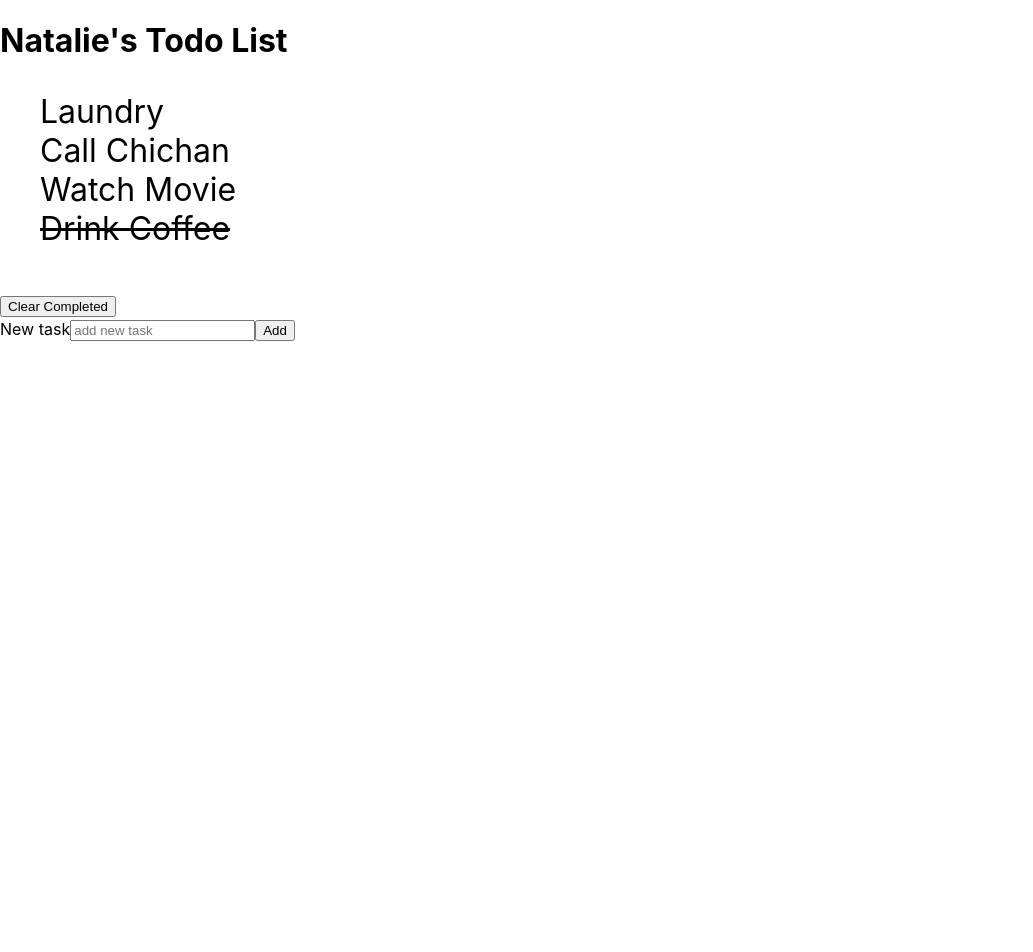
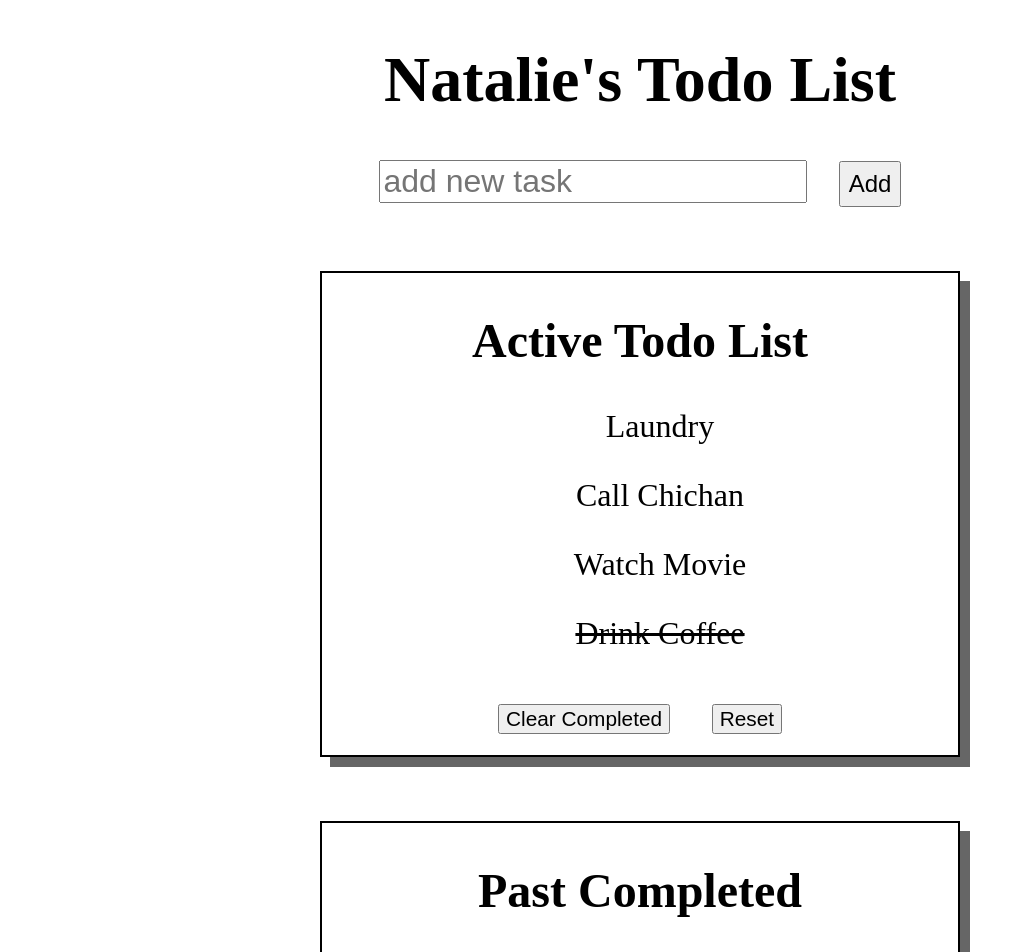
Before and after one commit to nrojas113/todolist-reacthooks, a React (Create React App) app: page / in a window 1280 px wide. Shown: the top 952 px of the page, without its empty margins (0-1033 px from the left). Before the commit the page ends 800 px from the top, so only its background shows below. Built offline with nearby package versions, Linux system fonts and the light colour scheme.

Commit message:
Styling added & Delete all button added

```diff
--- a/src/App.js
+++ b/src/App.js
@@ -33,7 +33,6 @@ function App() {
 
   const toggleComplete = (evt, todo) => {
     let updatedTodo = { ...todo, complete: !todo.complete };
-    console.log(updatedTodo);
     const updatedTodos = todos.map((todo) => {
       if (todo.id === updatedTodo.id) {
         todo = updatedTodo;
@@ -51,15 +50,20 @@ function App() {
     setTodos(notCompleted);
   };
 
+  const deleteAllTodos = () => {
+    setTodos([]);
+  };
+
   return (
     <div>
       <Header />
+      <AddForm input={input} setInput={setInput} addTodo={addTodo} />
       <TodoList
         todos={todos}
         toggleComplete={toggleComplete}
         clearCompleted={clearCompleted}
+        deleteAllTodos={deleteAllTodos}
       />
-      <AddForm input={input} setInput={setInput} addTodo={addTodo} />
       <Completed completedTodos={completedTodos} />
     </div>
   );
--- a/src/component/AddForm.js
+++ b/src/component/AddForm.js
@@ -10,7 +10,7 @@ function AddForm({ setInput, input, addTodo }) {
     setInput("");
   };
   return (
-    <section>
+    <section id="addform">
       <form onSubmit={handleSubmit}>
         <label>New task</label>
         <input
--- a/src/component/Completed.js
+++ b/src/component/Completed.js
@@ -3,7 +3,8 @@ import SingleTodo from "./SingleTodo";
 
 function Completed({ completedTodos }) {
   return (
-    <section>
+    <section id="completedTodos">
+      <h1>Past Completed</h1>
       <ul>
         {completedTodos.map((completedTodo) => (
           <SingleTodo key={completedTodo.id} todo={completedTodo} />
--- a/src/component/TodoList.js
+++ b/src/component/TodoList.js
@@ -1,9 +1,10 @@
 import React from "react";
 import SingleTodo from "./SingleTodo";
 
-function TodoList({ todos, toggleComplete, clearCompleted }) {
+function TodoList({ todos, toggleComplete, clearCompleted, deleteAllTodos }) {
   return (
     <section id="todolist">
+      <h1>Active Todo List</h1>
       <ul>
         {todos.map((todo) => {
           return (
@@ -18,6 +19,9 @@ function TodoList({ todos, toggleComplete, clearCompleted }) {
       <button type="button" onClick={clearCompleted}>
         Clear Completed
       </button>
+      <button type="button" onClick={deleteAllTodos}>
+        Reset
+      </button>
     </section>
   );
 }
--- a/src/index.css
+++ b/src/index.css
@@ -1,18 +1,60 @@
 body {
   margin: 0;
-  font-family: -apple-system, BlinkMacSystemFont, "Segoe UI", "Roboto", "Oxygen",
-    "Ubuntu", "Cantarell", "Fira Sans", "Droid Sans", "Helvetica Neue",
-    sans-serif;
-  -webkit-font-smoothing: antialiased;
-  -moz-osx-font-smoothing: grayscale;
 }
 
 ul {
   list-style: none;
 }
 
+header {
+  text-align: center;
+  font-size: 2em;
+}
+
+#addform {
+  text-align: center;
+  margin: 2em 0;
+  font-size: 1em;
+}
+
+#addform input {
+  margin-right: 1em;
+  font-size: 2em;
+}
+
+#addform button {
+  font-size: 1.5em;
+  padding: 0.3em;
+}
+
+#addform label {
+  margin-right: 1em;
+  display: none;
+}
+
 #todolist {
   font-size: 2rem;
+  border: 2px black solid;
+  box-shadow: 10px 10px rgba(0, 0, 0, 0.6);
+  text-align: center;
+  margin: 2em 10em;
+}
+
+#todolist > ul > li {
+  margin-bottom: 1em;
+}
+
+#todolist > button {
+  font-size: 1.3rem;
+  margin: 1em;
+}
+
+#completedTodos {
+  font-size: 2rem;
+  border: 2px black solid;
+  box-shadow: 10px 10px rgba(0, 0, 0, 0.6);
+  text-align: center;
+  margin: 2em 10em;
 }
 
 .todo_complete {
```
